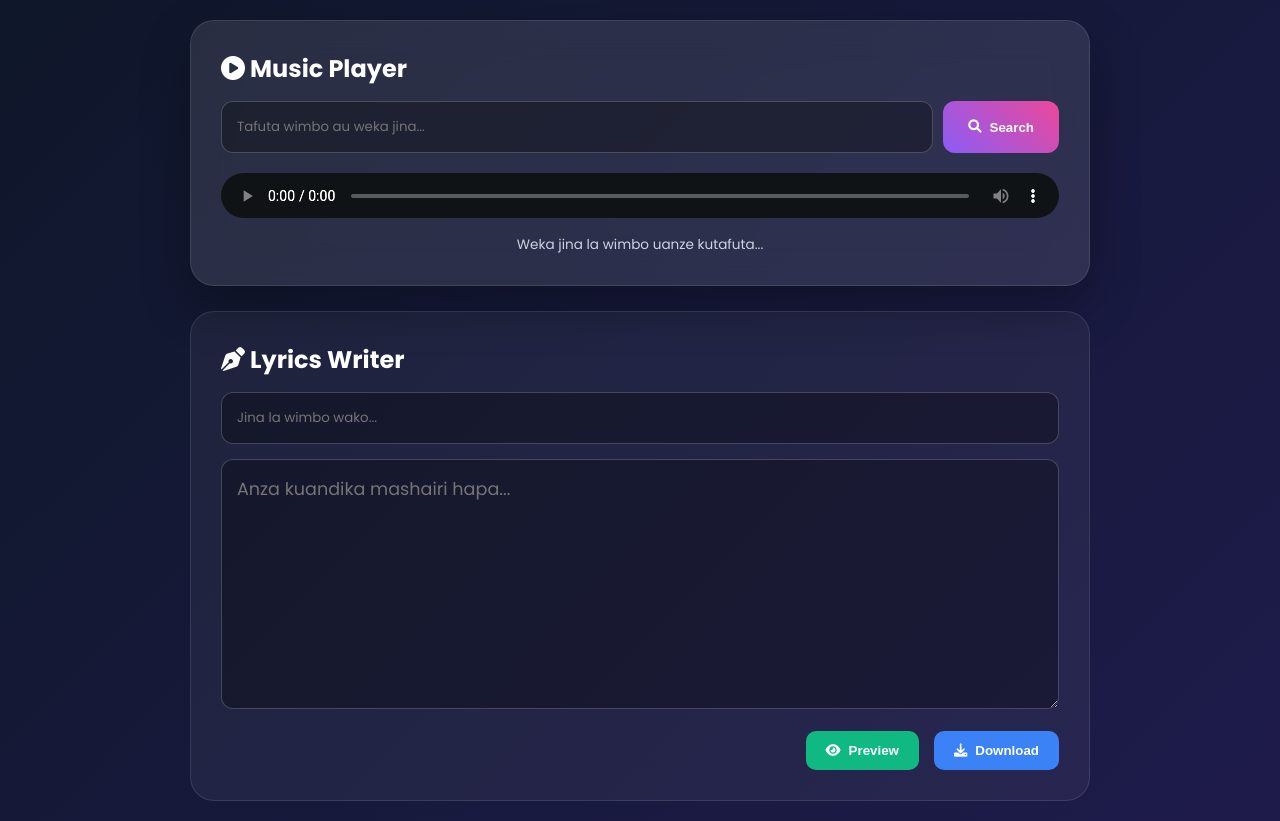
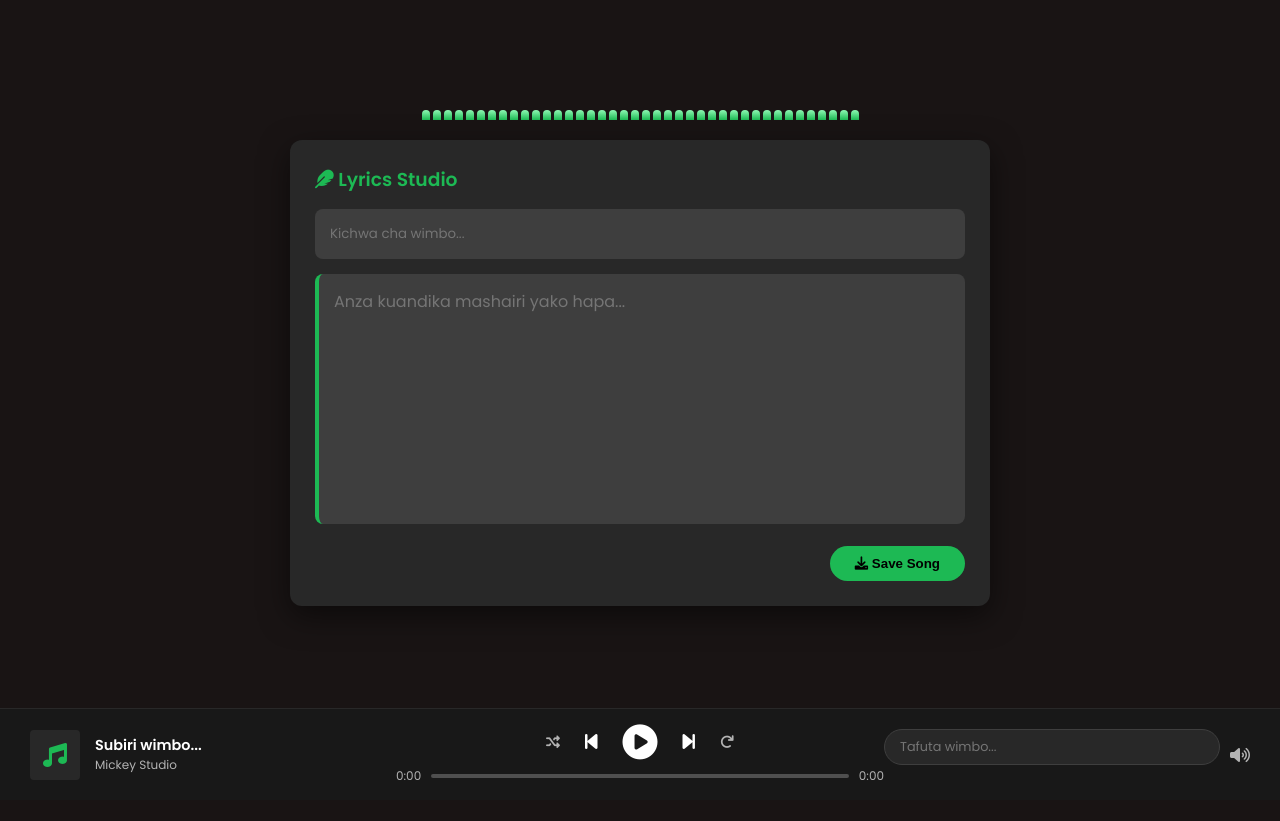
Before and after one commit to Mickeydeveloper/water-billing, a website: page login.html in a window 1280 px wide. After the commit the page ends 800 px from the top, so only its background shows below. Drawn offline with Linux system fonts and the light colour scheme.

Commit message:
Update login.html

```diff
--- a/login.html
+++ b/login.html
@@ -3,231 +3,291 @@
 <head>
   <meta charset="UTF-8">
   <meta name="viewport" content="width=device-width, initial-scale=1.0">
-  <title>Mickey Studio - Search & Write</title>
-  <link rel="stylesheet" href="https://fonts.googleapis.com/css2?family=Poppins:wght@300;400;600;700&display=swap">
+  <title>Mickey Spotify Clone & Writer</title>
+  <link rel="stylesheet" href="https://fonts.googleapis.com/css2?family=Poppins:wght@300;400;600&display=swap">
   <link rel="stylesheet" href="https://cdnjs.cloudflare.com/ajax/libs/font-awesome/6.0.0/css/all.min.css">
 
   <style>
     :root {
-      --primary: #8b5cf6;
-      --secondary: #ec4899;
-      --glass: rgba(255, 255, 255, 0.1);
-      --glass-dark: rgba(0, 0, 0, 0.3);
+      --spotify-green: #1DB954;
+      --spotify-black: #191414;
+      --spotify-light-black: #282828;
+      --text-white: #FFFFFF;
+      --text-gray: #B3B3B3;
     }
 
     * { box-sizing: border-box; margin: 0; padding: 0; }
 
     body {
       font-family: 'Poppins', sans-serif;
-      background: linear-gradient(135deg, #0f172a 0%, #1e1b4b 100%);
-      color: white;
-      min-height: 100vh;
+      background-color: var(--spotify-black);
+      color: var(--text-white);
+      height: 100vh;
       display: flex;
-      justify-content: center;
-      padding: 20px;
+      flex-direction: column;
+      overflow: hidden;
     }
 
-    .container {
-      width: 100%;
-      max-width: 900px;
-      animation: fadeIn 0.8s ease-in;
+    /* MAIN CONTENT */
+    .main-content {
+      flex: 1;
+      display: flex;
+      flex-direction: column;
+      align-items: center;
+      padding: 20px;
+      overflow-y: auto;
+      padding-bottom: 120px; /* Space for player */
     }
 
-    @keyframes fadeIn { from { opacity: 0; transform: translateY(20px); } to { opacity: 1; transform: translateY(0); } }
-
-    /* MODERN PLAYER STYLE */
-    .player-card {
-      background: var(--glass);
-      backdrop-filter: blur(20px);
-      border: 1px solid rgba(255,255,255,0.1);
-      border-radius: 24px;
-      padding: 30px;
-      margin-bottom: 25px;
-      box-shadow: 0 20px 50px rgba(0,0,0,0.3);
-    }
-
-    .search-box {
+    /* EQUALIZER ANIMATION AREA */
+    .equalizer-container {
+      width: 100%;
+      max-width: 600px;
+      height: 100px;
       display: flex;
-      gap: 10px;
+      align-items: flex-end;
+      justify-content: center;
+      gap: 3px;
       margin-bottom: 20px;
     }
 
+    .bar {
+      width: 8px;
+      background: linear-gradient(to top, var(--spotify-green), #8ef8b3);
+      border-radius: 4px 4px 0 0;
+      transition: height 0.05s ease;
+    }
+
+    /* WRITER SECTION */
+    .writer-card {
+      width: 100%;
+      max-width: 700px;
+      background: var(--spotify-light-black);
+      padding: 25px;
+      border-radius: 12px;
+      box-shadow: 0 10px 30px rgba(0,0,0,0.5);
+    }
+
     input, textarea {
-      background: var(--glass-dark);
-      border: 1px solid rgba(255,255,255,0.2);
-      border-radius: 12px;
+      background: #3e3e3e;
+      border: none;
+      border-radius: 8px;
       padding: 15px;
       color: white;
+      width: 100%;
+      margin-bottom: 15px;
       font-family: inherit;
-      width: 100%;
-      transition: 0.3s;
     }
 
-    input:focus { border-color: var(--primary); outline: none; background: rgba(0,0,0,0.5); }
+    textarea { height: 250px; resize: none; font-size: 1rem; border-left: 4px solid var(--spotify-green); }
 
-    .btn-search {
-      background: linear-gradient(45deg, var(--primary), var(--secondary));
-      border: none;
-      border-radius: 12px;
-      padding: 0 25px;
-      color: white;
-      cursor: pointer;
-      font-weight: 600;
+    /* SPOTIFY MINI PLAYER (BOTTOM) */
+    .spotify-player {
+      position: fixed;
+      bottom: 0;
+      width: 100%;
+      background: #181818;
+      border-top: 1px solid #282828;
+      padding: 15px 30px;
       display: flex;
       align-items: center;
-      gap: 8px;
+      justify-content: space-between;
+      z-index: 100;
     }
 
-    /* AUDIO CONTROLS CUSTOM */
-    .audio-wrapper {
-      margin-top: 20px;
-      text-align: center;
+    .song-details { display: flex; align-items: center; gap: 15px; width: 30%; }
+    .song-icon { width: 50px; height: 50px; background: #282828; border-radius: 4px; display: flex; align-items: center; justify-content: center; font-size: 24px; color: var(--spotify-green); }
+
+    .player-controls { width: 40%; display: flex; flex-direction: column; align-items: center; gap: 8px; }
+    .control-btns { display: flex; align-items: center; gap: 25px; font-size: 20px; }
+    .play-btn { font-size: 35px; cursor: pointer; transition: 0.2s; }
+    .play-btn:hover { transform: scale(1.1); color: var(--spotify-green); }
+
+    .progress-container { width: 100%; display: flex; align-items: center; gap: 10px; font-size: 12px; color: var(--text-gray); }
+    .progress-bar { flex: 1; height: 4px; background: #4f4f4f; border-radius: 2px; cursor: pointer; position: relative; }
+    .progress-fill { width: 0%; height: 100%; background: var(--spotify-green); border-radius: 2px; }
+
+    .search-input-mini {
+      background: #282828;
+      padding: 8px 15px;
+      border-radius: 20px;
+      border: 1px solid #3e3e3e;
+      color: white;
+      font-size: 0.8rem;
     }
 
-    audio {
-      width: 100%;
-      height: 45px;
-      filter: invert(100%) hue-rotate(180deg) brightness(1.5); /* Inafanya audio player iwe nyeupe/purple */
+    @media (max-width: 768px) {
+      .spotify-player { padding: 10px; }
+      .song-details { display: none; }
+      .player-controls { width: 100%; }
     }
-
-    /* LYRICS WRITER */
-    .writer-card {
-      background: rgba(255, 255, 255, 0.05);
-      border-radius: 24px;
-      padding: 30px;
-      border: 1px solid rgba(255,255,255,0.1);
-    }
-
-    textarea { height: 250px; line-height: 1.6; font-size: 1.1rem; }
-
-    .action-btns {
-      display: flex;
-      justify-content: flex-end;
-      gap: 15px;
-      margin-top: 15px;
-    }
-
-    .btn-icon {
-      padding: 12px 20px;
-      border-radius: 10px;
-      border: none;
-      cursor: pointer;
-      font-weight: 600;
-      display: flex;
-      align-items: center;
-      gap: 8px;
-      transition: 0.3s;
-    }
-
-    .save { background: #10b981; color: white; }
-    .download { background: #3b82f6; color: white; }
-    .btn-icon:hover { transform: scale(1.05); opacity: 0.9; }
-
-    .status-msg { font-size: 0.85rem; margin-top: 10px; color: #cbd5e1; }
-
   </style>
 </head>
 <body>
 
-<div class="container">
+<div class="main-content">
+  <div class="equalizer-container" id="equalizer">
+    </div>
 
-  <div class="player-card">
-    <h2 style="margin-bottom: 15px;"><i class="fas fa-play-circle"></i> Music Player</h2>
-    <div class="search-box">
-      <input type="text" id="songQuery" placeholder="Tafuta wimbo au weka jina...">
-      <button class="btn-search" onclick="searchSong()">
-        <i class="fas fa-search" id="searchIcon"></i> Search
+  <div class="writer-card">
+    <h3 style="margin-bottom: 15px; color: var(--spotify-green);"><i class="fas fa-feather"></i> Lyrics Studio</h3>
+    <input type="text" id="lyricsTitle" placeholder="Kichwa cha wimbo...">
+    <textarea id="lyricsArea" placeholder="Anza kuandika mashairi yako hapa..."></textarea>
+
+    <div style="text-align: right;">
+      <button onclick="downloadFile()" style="background: var(--spotify-green); color: black; border: none; padding: 10px 25px; border-radius: 20px; font-weight: 700; cursor: pointer;">
+        <i class="fas fa-download"></i> Save Song
       </button>
     </div>
+  </div>
+</div>
 
-    <div id="songInfo" style="display: none; margin-bottom: 10px;">
-      <p id="playingTitle" style="font-weight: 600; color: var(--secondary);"></p>
-    </div>
-
-    <div class="audio-wrapper">
-      <audio id="mainAudio" controls>
-        <source id="audioSource" src="" type="audio/mpeg">
-      </audio>
-      <div id="loader" class="status-msg">Weka jina la wimbo uanze kutafuta...</div>
+<div class="spotify-player">
+  <div class="song-details">
+    <div class="song-icon"><i class="fas fa-music"></i></div>
+    <div>
+      <div id="playingName" style="font-size: 0.9rem; font-weight: 600;">Subiri wimbo...</div>
+      <div style="font-size: 0.75rem; color: var(--text-gray);">Mickey Studio</div>
     </div>
   </div>
 
-  <div class="writer-card">
-    <h2 style="margin-bottom: 15px;"><i class="fas fa-pen-nib"></i> Lyrics Writer</h2>
-    <input type="text" id="lyricsTitle" placeholder="Jina la wimbo wako..." style="margin-bottom: 15px;">
-    <textarea id="lyricsArea" placeholder="Anza kuandika mashairi hapa..."></textarea>
-
-    <div class="action-btns">
-      <button class="btn-icon save" onclick="saveToScreen()"><i class="fas fa-eye"></i> Preview</button>
-      <button class="btn-icon download" onclick="downloadFile()"><i class="fas fa-download"></i> Download</button>
+  <div class="player-controls">
+    <div class="control-btns">
+      <i class="fas fa-random" style="font-size: 14px; color: var(--text-gray);"></i>
+      <i class="fas fa-step-backward"></i>
+      <i class="fas fa-play-circle play-btn" id="masterPlay" onclick="togglePlay()"></i>
+      <i class="fas fa-step-forward"></i>
+      <i class="fas fa-redo" style="font-size: 14px; color: var(--text-gray);"></i>
+    </div>
+    <div class="progress-container">
+      <span id="currentTime">0:00</span>
+      <div class="progress-bar" onclick="seek(event)">
+        <div class="progress-fill" id="progressFill"></div>
+      </div>
+      <span id="duration">0:00</span>
     </div>
   </div>
 
+  <div style="width: 30%; text-align: right; display: flex; align-items: center; justify-content: flex-end; gap: 10px;">
+    <input type="text" id="songSearch" class="search-input-mini" placeholder="Tafuta wimbo..." onkeypress="handleSearch(event)">
+    <i class="fas fa-volume-up" style="color: var(--text-gray);"></i>
+  </div>
 </div>
 
+<audio id="audioSource"></audio>
+
 <script>
-  // MPANGILIO WA API (Unganisha na Backend yako hapa)
-  const API_URL = "https://api-aswin-sparky.koyeb.app/api/downloader/song?search=";
+  const audio = document.getElementById('audioSource');
+  const playBtn = document.getElementById('masterPlay');
+  const progressFill = document.getElementById('progressFill');
+  const equalizer = document.getElementById('equalizer');
 
-  async function searchSong() {
-    const query = document.getElementById('songQuery').value;
-    const loader = document.getElementById('loader');
-    const searchIcon = document.getElementById('searchIcon');
-    const audio = document.getElementById('mainAudio');
-    const source = document.getElementById('audioSource');
+  // 1. Create Equalizer Bars
+  for (let i = 0; i < 40; i++) {
+    const bar = document.createElement('div');
+    bar.className = 'bar';
+    bar.style.height = '10px';
+    equalizer.appendChild(bar);
+  }
+  const bars = document.querySelectorAll('.bar');
 
-    if (!query) {
-      alert("Andika jina la wimbo kwanza!");
-      return;
-    }
+  // 2. Audio Visualizer Logic
+  let audioCtx, analyser, dataArray;
 
-    // Onyesha inatafuta
-    loader.innerHTML = "🔎 Inatafuta... Tafadhali subiria...";
-    searchIcon.className = "fas fa-spinner fa-spin";
+  function initVisualizer() {
+    if (audioCtx) return;
+    audioCtx = new (window.AudioContext || window.webkitAudioContext)();
+    const source = audioCtx.createMediaElementSource(audio);
+    analyser = audioCtx.createAnalyser();
+    source.connect(analyser);
+    analyser.connect(audioCtx.destination);
+    analyser.fftSize = 128;
+    const bufferLength = analyser.frequencyBinCount;
+    dataArray = new Uint8Array(bufferLength);
+    animate();
+  }
 
-    try {
-      // Kutuma ombi kwenye API (Tunatumia link ya mfano uliotoa)
-      const response = await fetch(`${API_URL}${encodeURIComponent(query)}`);
-      const result = await response.json();
-
-      // Angalia kama data imepatikana kulingana na muundo wa API yako
-      const downloadUrl = result.data?.url || result.url;
-      const title = result.data?.title || query;
-
-      if (downloadUrl) {
-        source.src = downloadUrl;
-        audio.load();
-        audio.play();
-
-        document.getElementById('songInfo').style.display = "block";
-        document.getElementById('playingTitle').innerText = "Now Playing: " + title;
-        loader.innerHTML = "✅ Wimbo umepatikana na unacheza!";
-      } else {
-        loader.innerHTML = "❌ Wimbo haujapatikana. Jaribu mwingine.";
+  function animate() {
+    requestAnimationFrame(animate);
+    if (analyser) {
+      analyser.getByteFrequencyData(dataArray);
+      for (let i = 0; i < bars.length; i++) {
+        const val = dataArray[i] || 0;
+        const height = Math.max(10, (val / 255) * 100);
+        bars[i].style.height = height + 'px';
       }
-    } catch (error) {
-      console.error(error);
-      loader.innerHTML = "❌ Hitilafu imetokea kwenye mawasiliano na Seva.";
-    } finally {
-      searchIcon.className = "fas fa-search";
     }
   }
 
-  // Sehemu ya Lyrics
+  // 3. Play/Pause Logic
+  function togglePlay() {
+    if (!audio.src) return alert("Tafuta wimbo kwanza!");
+    initVisualizer();
+    if (audio.paused) {
+      audio.play();
+      playBtn.className = "fas fa-pause-circle play-btn";
+    } else {
+      audio.pause();
+      playBtn.className = "fas fa-play-circle play-btn";
+    }
+  }
+
+  // 4. Search API Logic
+  async function handleSearch(e) {
+    if (e.key === 'Enter') {
+      const query = e.target.value;
+      const status = document.getElementById('playingName');
+      status.innerText = "🔎 Inatafuta...";
+
+      try {
+        const response = await fetch(`https://api-aswin-sparky.koyeb.app/api/downloader/song?search=${encodeURIComponent(query)}`);
+        const result = await response.json();
+        const link = result.data?.url || result.url;
+
+        if (link) {
+          audio.src = link;
+          status.innerText = result.data?.title || query;
+          togglePlay();
+        } else {
+          status.innerText = "❌ Wimbo haujapatikana";
+        }
+      } catch (err) {
+        status.innerText = "❌ Hitilafu ya seva";
+      }
+    }
+  }
+
+  // 5. Progress Bar Updates
+  audio.ontimeupdate = () => {
+    const pct = (audio.currentTime / audio.duration) * 100;
+    progressFill.style.width = pct + "%";
+    document.getElementById('currentTime').innerText = formatTime(audio.currentTime);
+    document.getElementById('duration').innerText = formatTime(audio.duration);
+  };
+
+  function formatTime(sec) {
+    if (!sec) return "0:00";
+    let min = Math.floor(sec / 60);
+    let s = Math.floor(sec % 60);
+    return min + ":" + (s < 10 ? "0" + s : s);
+  }
+
+  function seek(e) {
+    const rect = e.target.getBoundingClientRect();
+    const x = e.clientX - rect.left;
+    const width = rect.width;
+    audio.currentTime = (x / width) * audio.duration;
+  }
+
   function downloadFile() {
     const text = document.getElementById('lyricsArea').value;
     const title = document.getElementById('lyricsTitle').value || "wimbo_wangu";
-    if(!text) return alert("Andika mashairi kwanza!");
-
+    if(!text) return alert("Andika mashairi!");
     const blob = new Blob([text], { type: 'text/plain' });
-    const anchor = document.createElement('a');
-    anchor.download = `${title}.txt`;
-    anchor.href = window.URL.createObjectURL(blob);
-    anchor.click();
-  }
-
-  function saveToScreen() {
-      alert("Mabadiliko yamehifadhiwa kwenye kioo!");
+    const a = document.createElement('a');
+    a.href = URL.createObjectURL(blob);
+    a.download = title + ".txt";
+    a.click();
   }
 </script>
 
```
